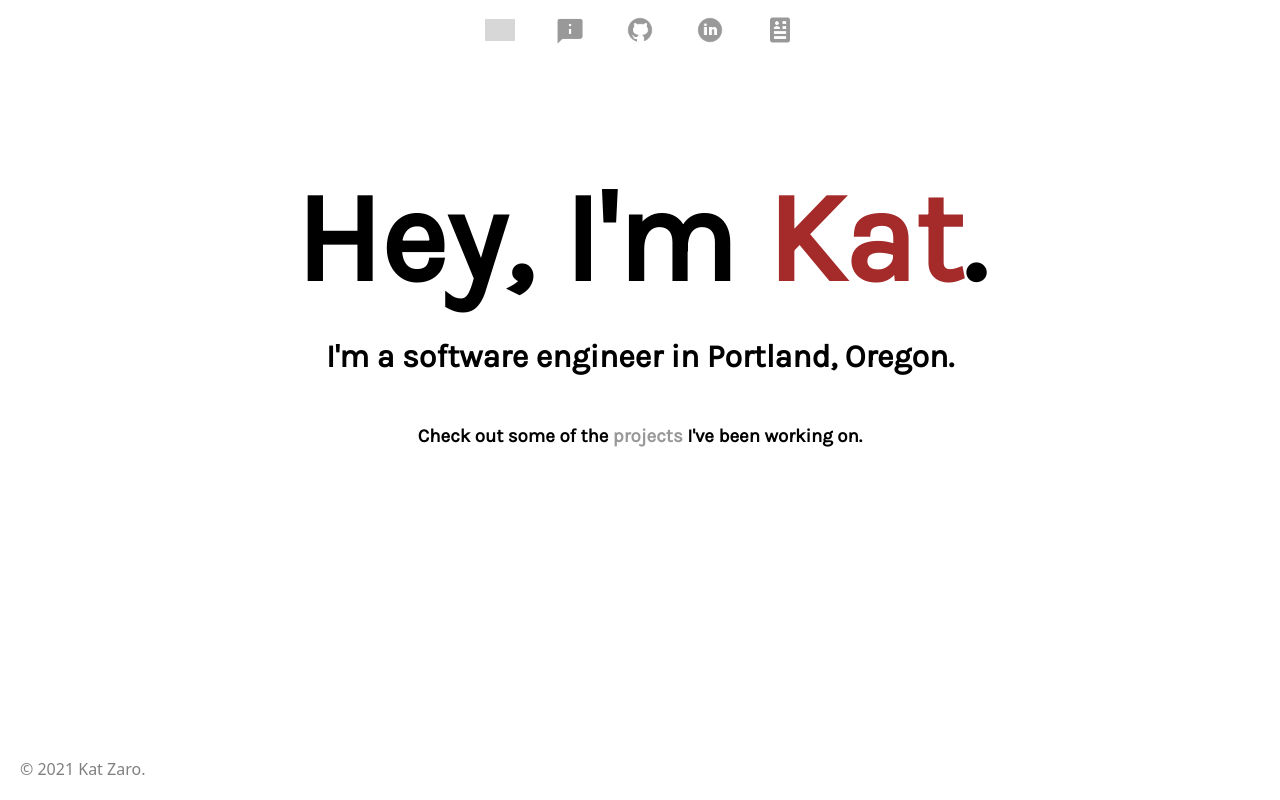
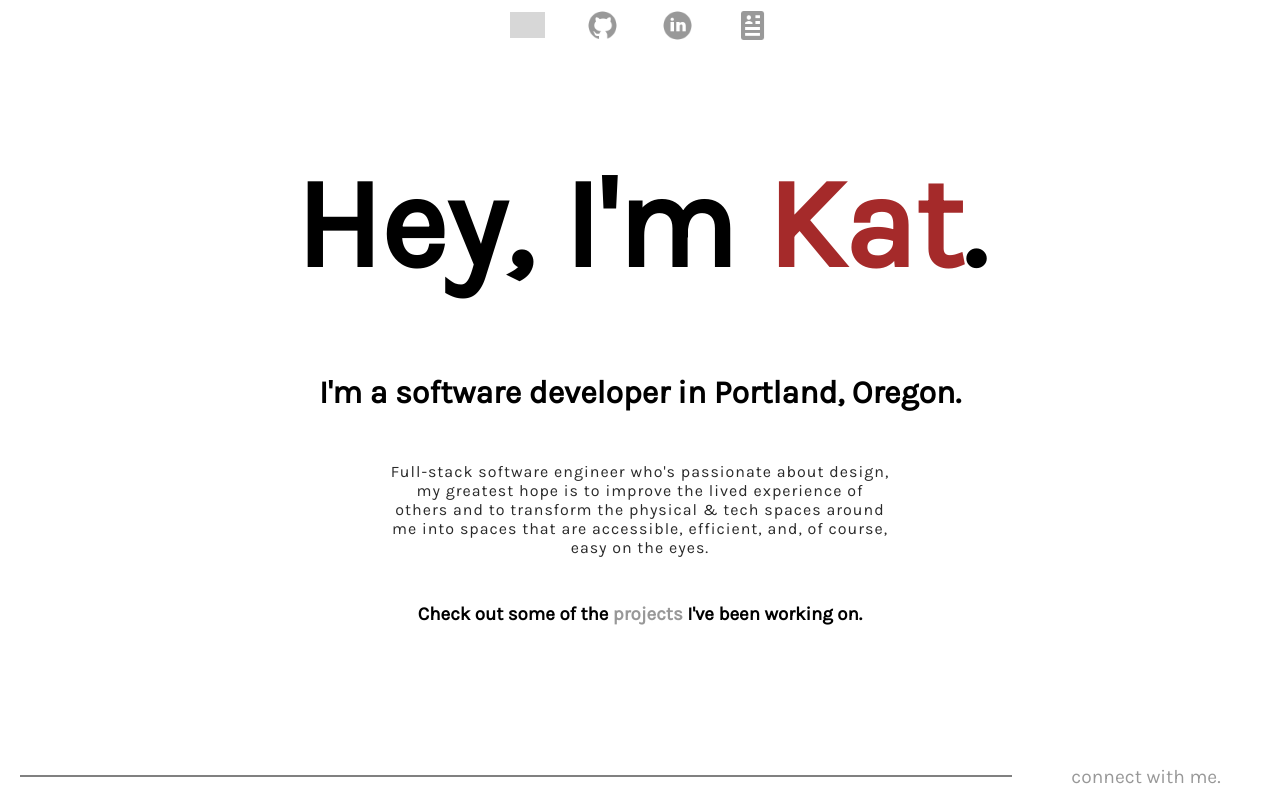
Before and after one commit to kathrynzaro/demo-portfolio, a React (Create React App) app: page / in a window 1280 px wide. Built offline with nearby package versions, Linux system fonts and the light colour scheme; grey boxes are pictures that could not be loaded; a web font is replaced by a local one.

Commit message:
adds connect page / refactors home page / removes about page

```diff
--- a/src/AboutPage.js
+++ b/src/AboutPage.js
@@ -1,14 +1,20 @@
-import React from 'react';
+// import React from 'react';
 
-export default function AboutPage() {
-  return (
-    <div className='about-container'>
-      <h1 className='name-about'>Kat Zaro</h1>
-      <h2>she/her</h2>
-      <img className='headshot' src='/headshot.jpeg' />
-      <div className='about'>
-        <p>I&apos;m a full-stack software engineer who&apos;s passionate about design. My greatest hope is to improve the lived experience of others and to transform the physical & tech spaces around me into spaces that are accessible, efficient, and, of course, easy on the eyes.</p>
-      </div>
-    </div>
-  );
-}
+// export default function AboutPage() {
+//   return (
+//     <div className='App'>
+//       <div className='about-container'>
+//         <img className='headshot' src='/headshot.jpeg' />
+//         <div className='about'>
+//           <h1 className='name-about'>Kat Zaro</h1>
+//           <h2>she/her</h2>
+//           <p>I&apos;m a full-stack software engineer who&apos;s passionate about design. My greatest hope is to improve the lived experience of others and to transform the physical & tech spaces around me into spaces that are accessible, efficient, and, of course, easy on the eyes.</p>
+//         </div>
+//       </div>
+//       <footer>
+//         <div className='line'></div>
+//         <a href='/connect' className='connect-link'>connect with me.</a>
+//       </footer>
+//     </div>
+//   );
+// }
--- a/src/App.css
+++ b/src/App.css
@@ -1,40 +1,124 @@
 @import url('https://fonts.googleapis.com/css2?family=Anton&family=Antonio&family=Archivo&family=Arvo:wght@400;700&family=Bangers&family=BioRhyme&family=Bungee+Inline&family=Chicle&family=Comfortaa:wght@300&family=Creepster&family=Encode+Sans+Semi+Expanded&family=Epilogue&family=Grand+Hotel&family=Great+Vibes&family=Griffy&family=IM+Fell+French+Canon&family=IM+Fell+French+Canon+SC&family=Inconsolata:wght@200&family=Inter&family=Irish+Grover&family=Josefin+Sans&family=Karla&family=Lato&family=Limelight&family=Manrope&family=Montserrat+Subrayada:wght@400;700&family=Montserrat:wght@400;700&family=Neonderthaw&family=Nixie+One&family=Oswald&family=Philosopher:wght@400;700&family=Poiret+One&family=Poppins&family=Press+Start+2P&family=Raleway:wght@100&family=Roboto+Mono:wght@100&family=Rye&family=Slabo+27px&family=Sora:wght@400;700&family=Space+Grotesk&family=Space+Mono&family=Spectral&family=Syne&family=Tenor+Sans&family=Ultra&family=Unica+One&family=VT323&family=Varela+Round&family=Yeseva+One&display=swap');
 
 
-.App, html, body {
+html, body {
   text-align: center;
   font-family: 'Karla', sans-serif;
-  height: 100%;
-  /* background-color: mistyrose; */
+  min-height: 100vh;
 }
+
+.App {
+  text-align: center;
+  display: flex;
+  flex-direction: column;
+  justify-content: center;
+  align-items: center;
+  height: 100vh;
+}
+
+
+
+
+/* NAVIGATION */
+
+nav {
+  display: flex;
+  flex-direction: row;
+  height: 50px;
+  position: fixed;
+  top: 0;
+  left: 50%;
+  transform: translate(-50%);
+  background-color: rgb(255, 255, 255);
+  /* width: 100%; */
+}
+
+ul a {
+  color: black;
+  font-size: .9rem;
+  font-family: system-ui, -apple-system, BlinkMacSystemFont, 'Segoe UI', Roboto, Oxygen, Ubuntu, Cantarell, 'Open Sans', 'Helvetica Neue', sans-serif;
+  opacity: .4;
+  text-decoration: none;
+  margin: 25px 20px 0;
+  transition: all 0.5s ease 0s;
+}
+
+a:hover {
+  opacity: 1;
+}
+
+ul {
+  list-style: none;
+  margin-top: 20px;
+  display: flex;
+  flex-direction: row;
+  justify-content: center;
+  align-items: center;
+  width: 100%;
+  padding: 0;
+}
+
+nav img {
+  width: 35px;
+}
+
+
+
+/* HOME PAGE */
 
 .name {
   color: brown;
 }
 
 .home {
-  margin: 70px 50px 250px;
-  height: 100%;
+  padding-bottom: 2.5rem;
+  display: flex;
+  flex-direction: column;
+  align-items: center;
+  /* justify-content: center; */
+  height: 100vh;
 }
 
 .App h1 {
   font-size: 8rem;
-  margin: 100px 30px 20px;
-  animation-duration: 2s;
-  animation-name: slidein;
+  margin: 150px 30px 50px;
+  /* padding-top: 300px; */
+  /* animation-duration: 2s;
+  animation-name: slidein; */
 }
 
 .App h2 {
   font-size: 2rem;
-  margin: 25px 50px 50px;
-  animation-duration: 3s;
-  animation-name: slidein;
+  margin: 25px 50px 25px;
+  /* animation-duration: 2s;
+  animation-name: slidein; */
 }
 
 .App h3 {
-  margin-top: 0;
-  animation-duration: 4s;
-  animation-name: slidein;
+  margin-top: 20px;
+  margin-bottom: 90px;
+  /* animation-duration: 5s;
+  animation-name: slidein; */
+}
+
+.App p {
+  font-size: 1rem;
+  letter-spacing: 1px;
+  padding: 10px 25px;
+  color: rgb(42, 42, 42);
+  text-align: center;
+  max-width: 500px;
+  min-width: 250px;
+}
+
+
+.project-link {
+  font-family: inherit;
+  font-size: inherit;
+  color: black;
+  text-decoration: none;
+  opacity: .4;
+  transition: all 0.5s ease 0s;
 }
 
 @keyframes slidein {
@@ -49,90 +133,93 @@
   }
 }
 
+
+
+/* FOOTER */
+
+
 footer {
-  font-family: system-ui, -apple-system, BlinkMacSystemFont, 'Segoe UI', Roboto, Oxygen, Ubuntu, Cantarell, 'Open Sans', 'Helvetica Neue', sans-serif;
-  position: absolute;
-  left: 20px;
-  bottom: 20px;
-  color: gray;
+  width: 100%;
+  position: fixed;
+  bottom: 0;
+  height: 3rem;
+  display: flex;
+  flex-direction: row;
+  align-items: center;
+  justify-content: space-evenly;
+  background-color: rgb(255, 255, 255);
 }
 
-.project-link {
-  font-family: inherit;
-  font-size: inherit;
+.connect-link {
+  text-decoration: none;
+  margin: 0 10px 0 10px;
+  width: 20%;
+  font-weight: 550;
   color: black;
-  text-decoration: none;
   opacity: .4;
+  font-size: 1.2rem;
+  line-height: 15px;
+  /* border-bottom: 2px solid black; */
+  transition: all 0.5s ease-in-out 0s;
 }
 
-/* navigation */
+.connect-link:hover {
+  opacity: 1;
+}
 
-nav {
+.line {
+  height: 2px;
+  background-color: gray;
+  width: 80%;
+  margin-left: 20px;
   display: flex;
   flex-direction: row;
-  width: 100%;
 }
 
-ul a {
-  color: black;
-  font-size: .9rem;
-  font-family: system-ui, -apple-system, BlinkMacSystemFont, 'Segoe UI', Roboto, Oxygen, Ubuntu, Cantarell, 'Open Sans', 'Helvetica Neue', sans-serif;
-  opacity: .4;
-  text-decoration: none;
-  margin: 0 20px;
+
+
+/* ABOUT PAGE */
+
+
+
+.about-container {
+  display: flex;
+  flex-direction: row;
+  flex-wrap: wrap;
+  align-items: center;
+  justify-content: space-evenly;
+  margin: 50px 25px 150px;
+
 }
 
-a:hover {
-  opacity: 1;
-  /* font-weight: 700; */
-}
-
-ul {
-  list-style: none;
-  display: flex;
-  flex-direction: row;
-  justify-content: center;
-  align-items: center;
-  width: 100%;
-  margin: 15px 0;
-  padding: 0;
-}
-
-nav img {
-  width: 30px;
-}
-
-/* about page */
-
-.name-about {
+.about-container .name-about {
   font-size: 3rem;
   margin-top: 20px;
   margin-bottom: 5px;
+  letter-spacing: 2px;
 }
 
 .about-container h2 {
   color: brown;
   font-size: 1.5rem;
-  margin: 0 0 35px;
-}
-
-.about-container {
-  display: flex;
-  flex-direction: column;
-  justify-content: space-evenly;
-  align-items: center;
-  margin: 50px 25px 150px;
+  margin: 0 0 15px;
+  letter-spacing: 1px;
 }
 
 .about {
   min-width: 250px;
-  max-width: 620px;
-  margin-top: 20px;
+  max-width: 420px;
+  margin-top: 10px;
 }
 
 .about p {
-  font-size: 1.4rem;
-  padding: 10px;
+  font-size: 1rem;
+  letter-spacing: 1px;
+  padding: 20px;
+  color: rgb(42, 42, 42);
+  text-align: justify;
+
+
 }
 
 .headshot {
@@ -141,8 +228,46 @@ nav img {
   border-radius: 50%;
 }
 
-/* project page */
+/* PROJECT PAGE */
 
 .project-container h2 {
   margin-top: 100px;
+  font-family: system-ui, -apple-system, BlinkMacSystemFont, 'Segoe UI', Roboto, Oxygen, Ubuntu, Cantarell, 'Open Sans', 'Helvetica Neue', sans-serif;
+  color: gray;
+  font-size: 1rem;
 }
+
+
+/* CONNECT PAGE */
+
+.email-link {
+  color: black;
+  opacity: .5;
+  text-decoration: none;
+  transition: all 0.5s ease 0s;
+}
+
+.connect-page {
+  margin-top: -150px;
+  width: 100%;
+  display: flex;
+  flex-direction: column;
+  align-items: center;
+}
+
+.connect-page p {
+  min-width: 250px;
+  max-width: 450px;
+  text-align: justify;
+  margin: 20px 20px;
+  font-size: 1.2rem;
+  letter-spacing: 1px;
+  line-height: 25px;
+}
+
+.connect-page h2 {
+  font-size: 1.2rem;
+  margin: 10px;
+  letter-spacing: 1px;
+  width: 250px;
+}
--- a/src/App.js
+++ b/src/App.js
@@ -6,8 +6,9 @@ import {
   Link
 } from 'react-router-dom';
 import HomePage from './HomePage';
-import AboutPage from './AboutPage';
+// import AboutPage from './AboutPage';
 import ProjectPage from './ProjectPage';
+import ConnectPage from './ConnectPage';
 import './App.css';
 
 
@@ -21,9 +22,9 @@ export default function App() {
             <li>
               <Link to="/"><img src='/home.png' /></Link>
             </li>
-            <li>
+            {/* <li>
               <Link to="/about"><img src='/about.png' /></Link>
-            </li>
+            </li> */}
             <li>
               <Link to={{ pathname: 'https://github.com/kathrynzaro' }} target="_blank"><img src='/github.png' /></Link>
             </li>
@@ -40,11 +41,14 @@ export default function App() {
           <Route exact path="/">
             <HomePage />
           </Route>
-          <Route exact path="/about">
+          {/* <Route exact path="/about">
             <AboutPage />
-          </Route>
+          </Route> */}
           <Route exact path="/project">
             <ProjectPage />
+          </Route>
+          <Route exact path="/connect">
+            <ConnectPage />
           </Route>
         </Switch>
       </div>
--- /dev/null
+++ b/src/ConnectPage.js
@@ -0,0 +1,19 @@
+import React from 'react';
+
+export default function ConnectPage() {
+  return (
+    <div className='App'>
+      <div className='connect-page'>
+        <h2>Send me an <a className='email-link' href='mailto: zarokathryn@gmail.com' target='_blank' rel="noreferrer">email</a>.</h2>
+        <p>Ask me about how much I love CSS, my degree in Women&apos;s Studies, my experience slinging lattes and americanos in the service industry, my cats, anything you want, really. I&apos;m on the lookout for new opportunities and I&apos;d love to hear from you.</p>
+        <h2>Check out my <a className='email-link' href='/katzaro-resume-5.pdf' target='_blank' rel="noreferrer">resume</a>.</h2>
+        <h2>And my <a className='email-link' href='https://www.linkedin.com/in/katzaro/' target='_blank' rel="noreferrer">LinkedIn</a>.</h2>
+        <h2>Maybe even my <a className='email-link' href='https://github.com/kathrynzaro' target='_blank' rel="noreferrer">GitHub</a>?</h2>
+      </div>
+      <footer>
+        <div className='line'></div>
+        <a href='/connect' className='connect-link'>connect with me.</a>
+      </footer>
+    </div>
+  );
+}
--- a/src/HomePage.js
+++ b/src/HomePage.js
@@ -5,10 +5,14 @@ export default function HomePage() {
     <div className="App">
       <div className='home'>
         <h1>Hey, I&apos;m <span className='name'>Kat</span>.</h1>
-        <h2>I&apos;m a software engineer in Portland, Oregon.</h2>
+        <h2>I&apos;m a software developer in Portland, Oregon.</h2>
+        <p>Full-stack software engineer who&apos;s passionate about design, my greatest hope is to improve the lived experience of others and to transform the physical & tech spaces around me into spaces that are accessible, efficient, and, of course, easy on the eyes.</p>
         <h3>Check out some of the <a className='project-link' href='/project'>projects</a> I&apos;ve been working on.</h3>
       </div>
-      <footer>&copy; 2021 Kat Zaro.</footer>
+      <footer>
+        <div className='line'></div>
+        <a href='/connect' className='connect-link'>connect with me.</a>
+      </footer>
     </div>
   );
 }
--- a/src/ProjectPage.js
+++ b/src/ProjectPage.js
@@ -3,7 +3,14 @@ import React from 'react';
 export default function ProjectPage() {
   return (
     <div className='project-container'>
-      <h2>Project page coming soon!</h2>
+      <h2>Project page coming soon.</h2>
+      <div className='footer-wrapper'>
+        <footer>
+          <div className='line'></div>
+          <a href='/connect' className='connect-link'>connect with me.</a>
+        </footer>
+      </div>
     </div>
+
   );
 }
```
